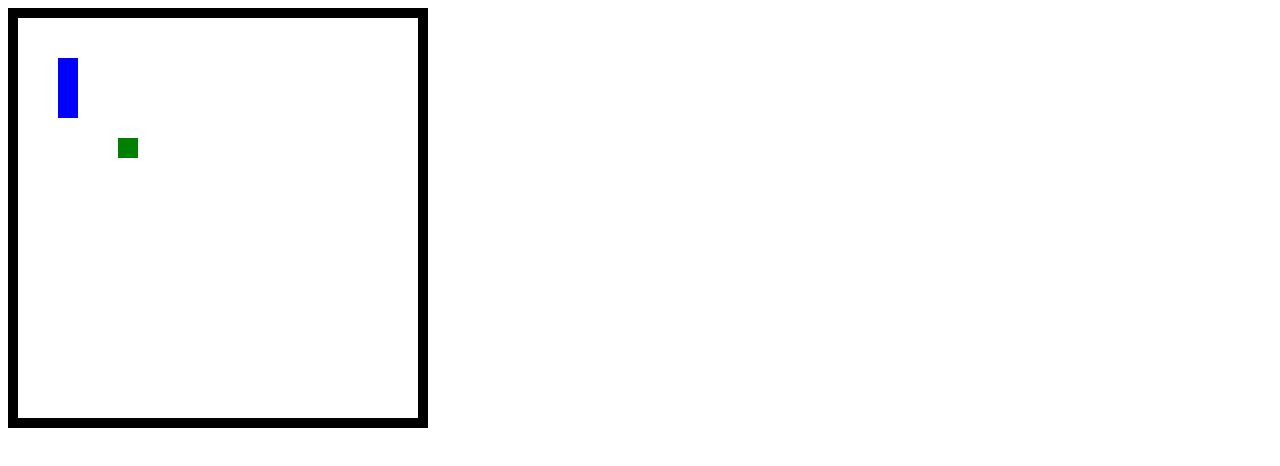
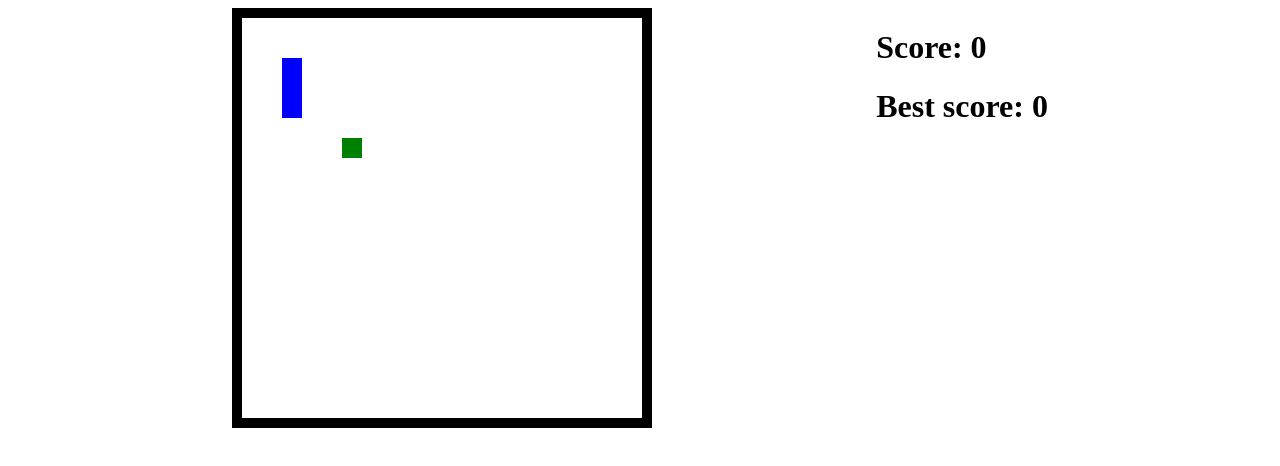
Before and after one commit to jackson541/snake-jogo-da-cobrinha-, a plain HTML site: page index.html in a window 1280 px wide. Drawn offline with Linux system fonts and the light colour scheme.

Commit message:
criação de score e best score

```diff
--- a/game.js
+++ b/game.js
@@ -17,8 +17,12 @@ export default function newGame (tela) {
         intervalMove: null,
         intervalVerify: null,
         valuePart: 2,
-        score: 0,
         acceptMove: true
+    }
+
+    const score = {
+        current: 0,
+        best: 0
     }
 
     //regras de negócio e movendo a cobra
@@ -52,7 +56,7 @@ export default function newGame (tela) {
             if (command.y === fruits['fruit'].y && command.x === fruits['fruit'].x) {
                 moveFruit()
                 addPart()
-                state.score ++
+                score.current ++
 
             }
         }
@@ -211,7 +215,9 @@ export default function newGame (tela) {
         state.intervalMove = null
         state.intervalVerify = null
         state.valuePart = 2
-        state.score = 0
+        score.best = score.current > score.best ? score.current : score.best
+        score.current = 0
+
         //state.acceptMove = true
 
     }
@@ -219,7 +225,8 @@ export default function newGame (tela) {
     return {
         moveSnake,
         snake,
-        fruits
+        fruits,
+        score
     }
 
 }
--- a/index.html
+++ b/index.html
@@ -4,18 +4,27 @@
     <meta charset="utf-8">
     <title>Snack</title>
     <style>
+        body {
+            display: grid;
+            grid-template-columns: auto auto auto;
+        }
         #tela {
             width: 400px;
             height: 400px;
             border: 10px solid black;
             image-rendering: crisp-edges;
             image-rendering: pixelated;
-            image-rendering: -woz-crisp-edges
+            image-rendering: -woz-crisp-edges;
         }
     </style>
 </head>
 <body>
+    <span></span>
     <canvas id='tela' width="20" height="20"></canvas>
+    <div id="scores">
+        <h1 id="score"></h1>
+        <h1 id="best-score"></h1>
+    </div>
 
     <script type="module">
 
@@ -24,12 +33,14 @@
         import newRenderGame from './renderGame.js'
 
         const tela = document.getElementById('tela')
+        const score = document.getElementById('score')
+        const bestScore = document.getElementById('best-score')
 
         const escutarTeclado = newEscutarTeclado(document)
         const game = newGame(tela)
         escutarTeclado.subscribe(game.moveSnake)
 
-        const renderGame = newRenderGame (tela, game)
+        const renderGame = newRenderGame (tela, game, score, bestScore)
 
 
     </script>
--- a/renderGame.js
+++ b/renderGame.js
@@ -1,5 +1,8 @@
-export default function newRenderGame (tela, game) {
+export default function newRenderGame (tela, game, score, bestScore) {
     const context = tela.getContext('2d')
+
+    score.innerHTML = 'Score: ' + game.score.current
+    bestScore.innerHTML = 'Best score: ' + game.score.best
 
     context.clearRect(0, 0, 20, 20)
 
@@ -16,6 +19,6 @@ export default function newRenderGame (tela, game) {
     context.fillRect(fruit.x, fruit.y, 1, 1)
 
     requestAnimationFrame(() => {
-        newRenderGame(tela, game)
+        newRenderGame(tela, game, score, bestScore)
     })
 }
```
